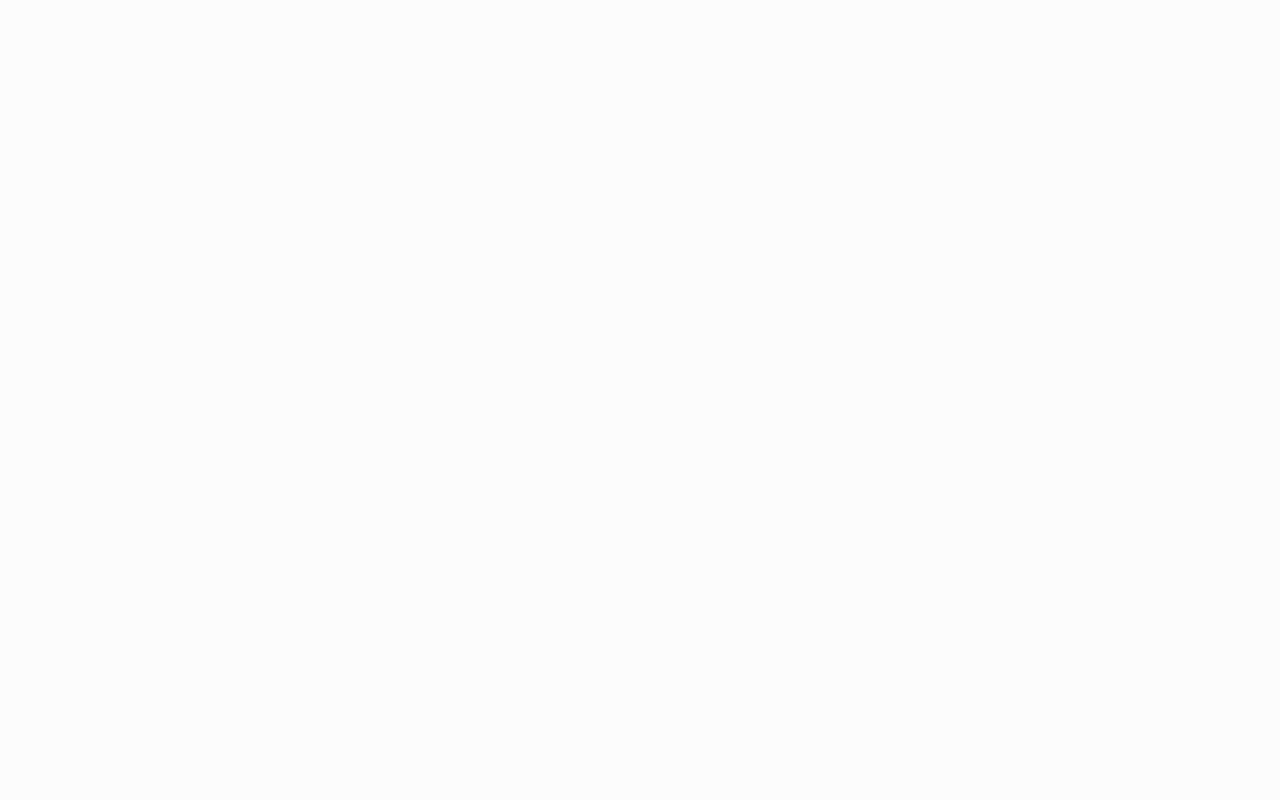
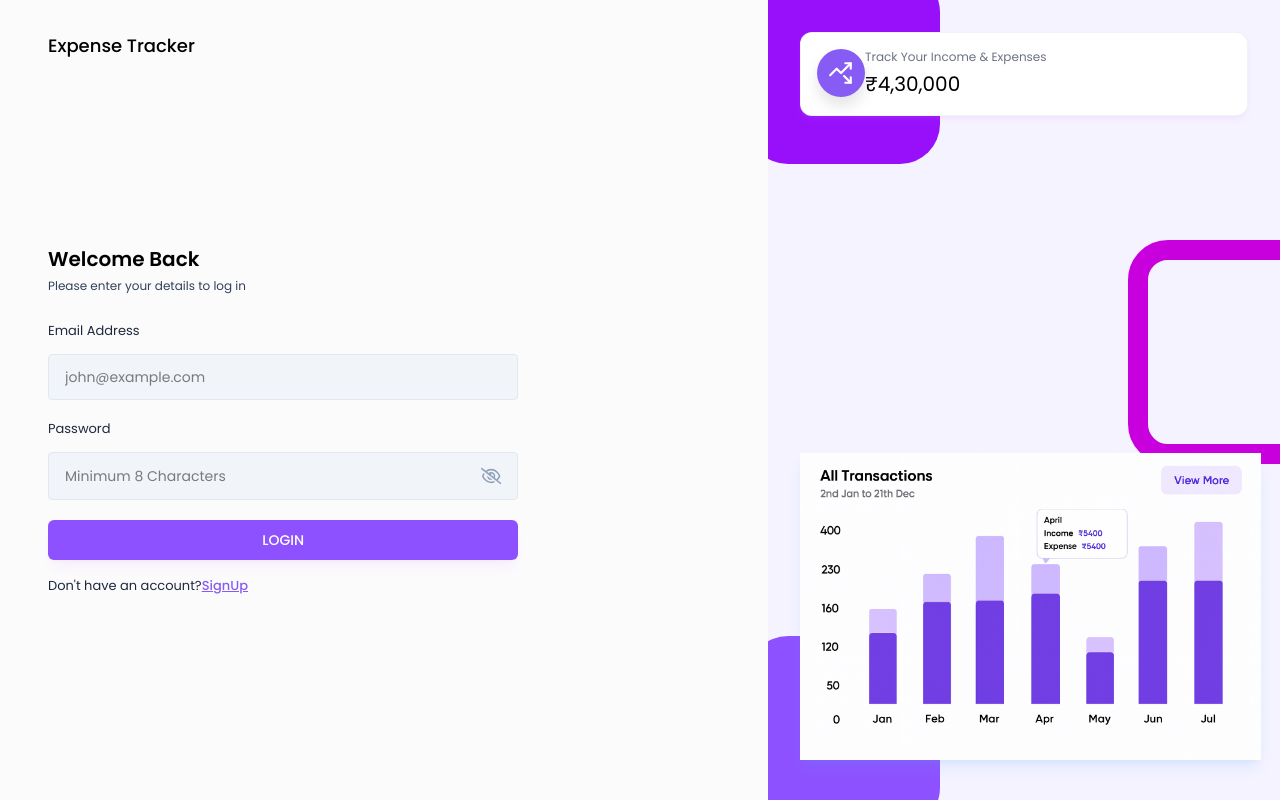
Before and after one commit to Sarg3n7/Expense-Tracker, a React (Vite) app in the folder frontend/: page /login in a window 1280 px wide. Built offline with nearby package versions, Linux system fonts and the light colour scheme.

Commit message:
Implemented Login Form UI

```diff
--- /dev/null
+++ b/frontend/src/components/Inputs/Input.jsx
@@ -0,0 +1,46 @@
+import React, { useState } from 'react'
+import {FaRegEye, FaRegEyeSlash} from "react-icons/fa6"
+
+const Input = ({value, onChange, placeholder, label, type}) => {
+
+    const [showPassword, setShowPassword]  = useState(false)
+
+    const toggleShowPassword = () => {
+        setShowPassword(!showPassword)
+    }
+  return (
+    <div>
+        <label className='text-[13px] text-slate-800'>{label}</label>
+        <div className='input-box'>
+            <input
+                type={type == 'password' ? showPassword ? 'text':'password' : type}
+                placeholder={placeholder}
+                className='w-full bg-transparent outline-none'
+                value={value}
+                onChange={(e) => onChange(e)}
+            />
+
+            {type === "password" && (
+                <>
+                    {showPassword ? (
+                        <FaRegEye
+                            size={22}
+                            className='text-primary cursor-pointer'
+                            onClick={() => toggleShowPassword()}
+                        />
+                    ) : (
+                        <FaRegEyeSlash
+                            size={22}
+                            className='text-slate-400 cursor-pointer'
+                            onClick={() => toggleShowPassword()}
+                        />
+                    )}
+                </>
+            )}
+
+        </div>
+    </div>
+  )
+}
+
+export default Input
--- a/frontend/src/components/layouts/AuthLayout.jsx
+++ b/frontend/src/components/layouts/AuthLayout.jsx
@@ -1,12 +1,50 @@
 import React from 'react'
+import CARD_2 from "../../assets/images/card2.png"
+import {LuTrendingUpDown} from "react-icons/lu"
 
 const AuthLayout = ({ children }) => {
-  return <div>
-    <div className='w-screen h-screen'>
-        <h2 className='text-lg font-medium'></h2>
+  return <div className='flex'>
+    <div className='w-screen h-screen md:w-[60vw] px-12 pt-8 pb-12'>
+        <h2 className='text-lg font-medium text-black'>Expense Tracker</h2>
+        {children}
     </div>
+
+    <div className='hidden md:block w-[40vw] h-screen bg-violet-50 bg-auth-bg-img bg-cover bg-no-repeat bg-center overflow-hidden p-8 relative'>
+        <div className='w-48 h-48 rounded-[40px] bg-purple-600 absolute -top-7 -left-5'></div>
+        <div className='w-48 h-56 rounded-[40px] border-20 border-fuchsia-600 absolute top-[30%] -right-10'></div>
+        <div className='w-48 h-48 rounded-[40px] bg-violet-500 absolute -bottom-7 -left-5'></div>
+
+
+        <div className='grid grid-cols-1 z-20'>
+          <StatsInfoCard
+            icon={<LuTrendingUpDown/>}
+            label="Track Your Income & Expenses"
+            value = "4,30,000"
+            color="bg-primary"
+          />
+        </div>
+
+
+
+
+        <img src={CARD_2} alt="" className='w-64 lg:w-[90%] absolute bottom-10 shadow-lg shadow-blue-400/15' />
+    </div>
+
+
   </div>
 
 }
 
 export default AuthLayout
+
+const StatsInfoCard = ({ icon, label, value, color }) => {
+  return <div className='flex -gap-6 bg-white p-4 rounded-xl shadow-md shadow-purple-400/10 border border-gray-200/50 z-10'>
+    <div className={`w-12 h-12 flex items-center justify-center text-[26px] text-white ${color} rounded-full drop-shadow-xl`}>
+      {icon}
+    </div>
+    <div>
+      <h6 className='text-xs text-gray-500 mb-1'>{label}</h6>
+      <span className='text-[20px]'>₹{value}</span>
+    </div>
+  </div>
+}
--- a/frontend/src/index.css
+++ b/frontend/src/index.css
@@ -18,3 +18,12 @@
         overflow-x: hidden;
     }
 }
+
+
+.input-box {
+    @apply w-full flex justify-between gap-3 text-sm text-black bg-slate-100 rounded px-4 py-3 mb-4 mt-3 border border-slate-200 outline-none;
+}
+
+.btn-primary{
+    @apply w-full text-sm font-medium text-white bg-violet-500 shadow-lg shadow-purple-600/5 p-[10px] rounded-md my-1 hover:bg-purple-600/20 hover:text-purple-600;
+}
--- a/frontend/src/pages/Auth/Login.jsx
+++ b/frontend/src/pages/Auth/Login.jsx
@@ -1,12 +1,73 @@
-import React from 'react'
+import React, { useState } from 'react'
 import AuthLayout from '../../components/layouts/AuthLayout'
+import { Link, useNavigate } from 'react-router-dom'
+import Input from '../../components/Inputs/Input'
+import { validateEmail } from '../../utils/helper'
 
 const Login = () => {
+  const [email, setEmail] = useState("")
+  const [password, setPassword] = useState("")
+  const [error, setError] = useState(null)
+
+  const navigate = useNavigate();
+
+  // Handle Login
+
+  const handleLogin = async (e) => {
+    e.preventDefault ()
+
+    if (!validateEmail(email)){
+      setError("Please enter a valid email address")
+      return
+    }
+
+    if(!password){
+      setError("Please enter the password")
+      return
+    }
+
+    setError("")
+
+    //Login API Call
+  }
+
+
+
   return (
     <AuthLayout>
       <div className='lg:w-[70%] h-3/4 md:h-full flex flex-col justify-center'>
         <h3 className='text-xl font-semibold text-black'>Welcome Back</h3>
         <p className='text-xs text-slate-700 mt-[5px] mb-6'>Please enter your details to log in</p>
+
+        <form onSubmit={handleLogin}>
+          <Input
+            value={email}
+            onChange ={({target}) => setEmail(target.value)}
+            label ="Email Address"
+            placeholder = "john@example.com"
+            type="text"
+          />
+          <Input
+            value={password}
+            onChange ={({target}) => setPassword(target.value)}
+            label ="Password"
+            placeholder = "Minimum 8 Characters"
+            type="password"
+          />
+
+          {error && <p className='text-red-500 text-xs pb-2.5'>{error}</p>}
+          <button type='submit' className='btn-primary'>LOGIN</button>
+
+          <p className='text-[13px] text-slate-800 mt-3'>
+            Don't have an account?{""}
+            <Link className="font-medium text-primary underline" to="/signUp">
+              SignUp
+            </Link>
+
+          </p>
+        </form>
+
+
       </div>
     </AuthLayout>
   )
--- a/frontend/src/pages/Auth/SignUp.jsx
+++ b/frontend/src/pages/Auth/SignUp.jsx
@@ -1,4 +1,8 @@
-import React from 'react'
+import React , { useState } from 'react'
+import AuthLayout from '../../components/layouts/AuthLayout'
+import { Link, useNavigate } from 'react-router-dom'
+import Input from '../../components/Inputs/Input'
+import { validateEmail } from '../../utils/helper'
 
 const SignUp = () => {
   return (
--- a/frontend/src/utils/helper.js
+++ b/frontend/src/utils/helper.js
@@ -0,0 +1,4 @@
+export const validateEmail = (email) => {
+    const regex = /^[^\s@]+@[^\s@]+\.[^\s@]+$/;
+    return regex.test(email);
+};
```
Also changed, not shown: frontend/src/assets/images/card2.png (added).
